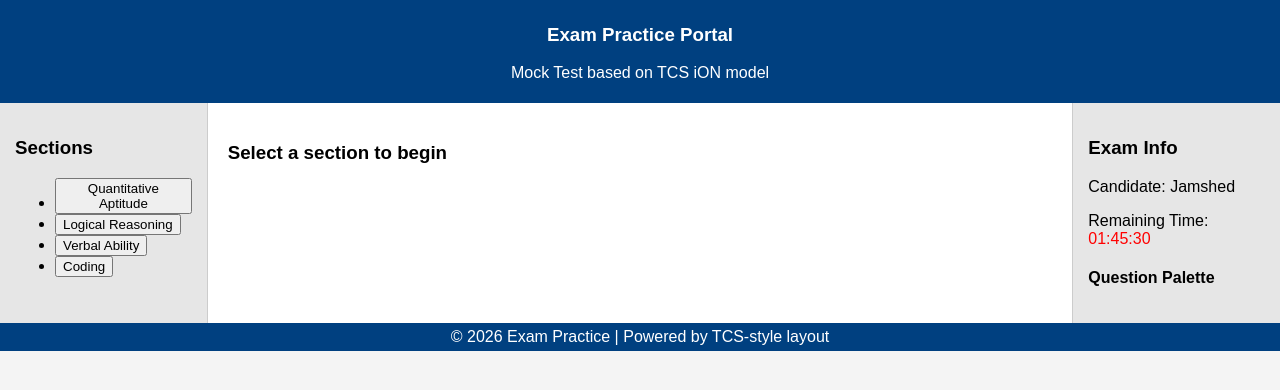
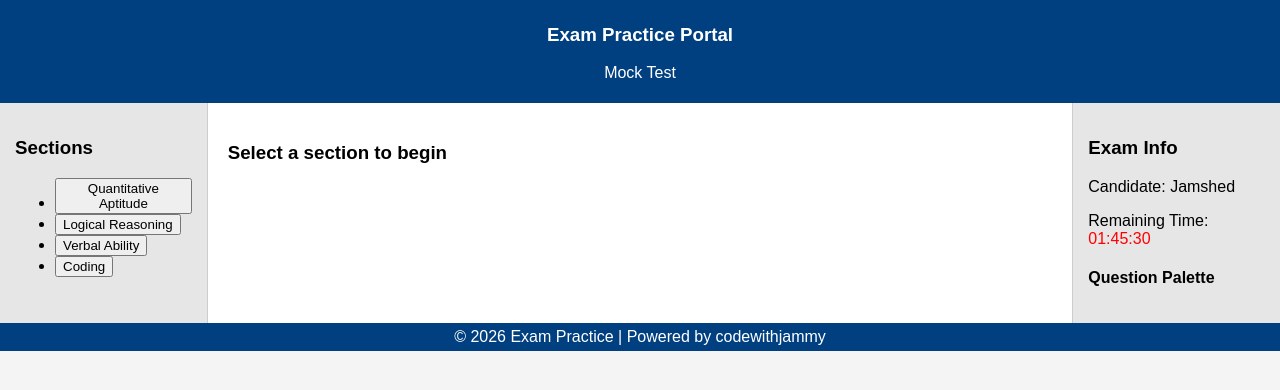
Before and after one commit to CodewithJammy/training-centre, a Flask app: template templates/practice.html in a window 1280 px wide. Shown: the top 390 px of the page. Run offline with Flask 3, Linux system fonts and the light colour scheme; the template is opened without the code that fills it, so the values that code supplies are empty.

Commit message:
Update practice.html

```diff
--- a/templates/practice.html
+++ b/templates/practice.html
@@ -27,7 +27,7 @@
 <body>
   <header>
     <h3>Exam Practice Portal</h3>
-    <p>Mock Test based on TCS iON model</p>
+    <p>Mock Test </p>
   </header>
 
   <div class="container">
@@ -55,7 +55,7 @@
   </div>
 
   <footer>
-    © 2026 Exam Practice | Powered by TCS-style layout
+    © 2026 Exam Practice | Powered by codewithjammy
   </footer>
 <script>
   const sectionCounts = {
```
